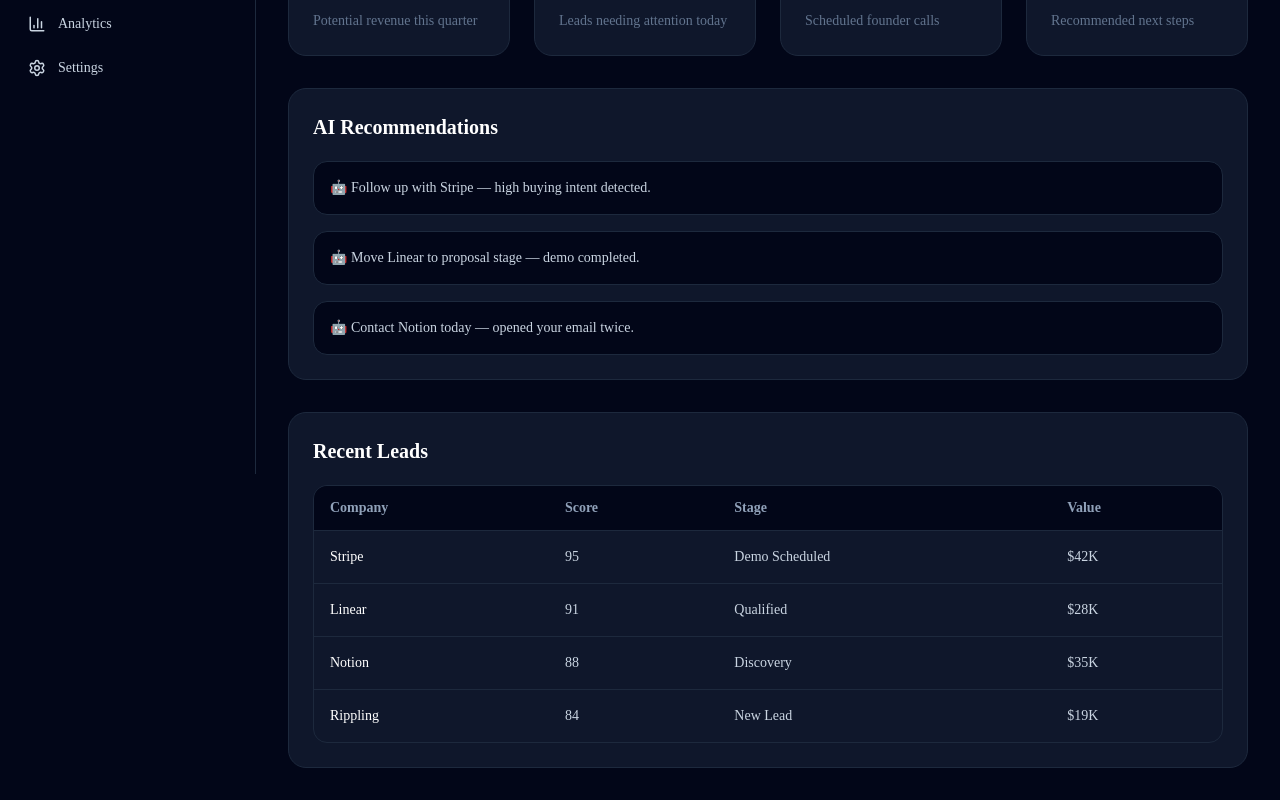
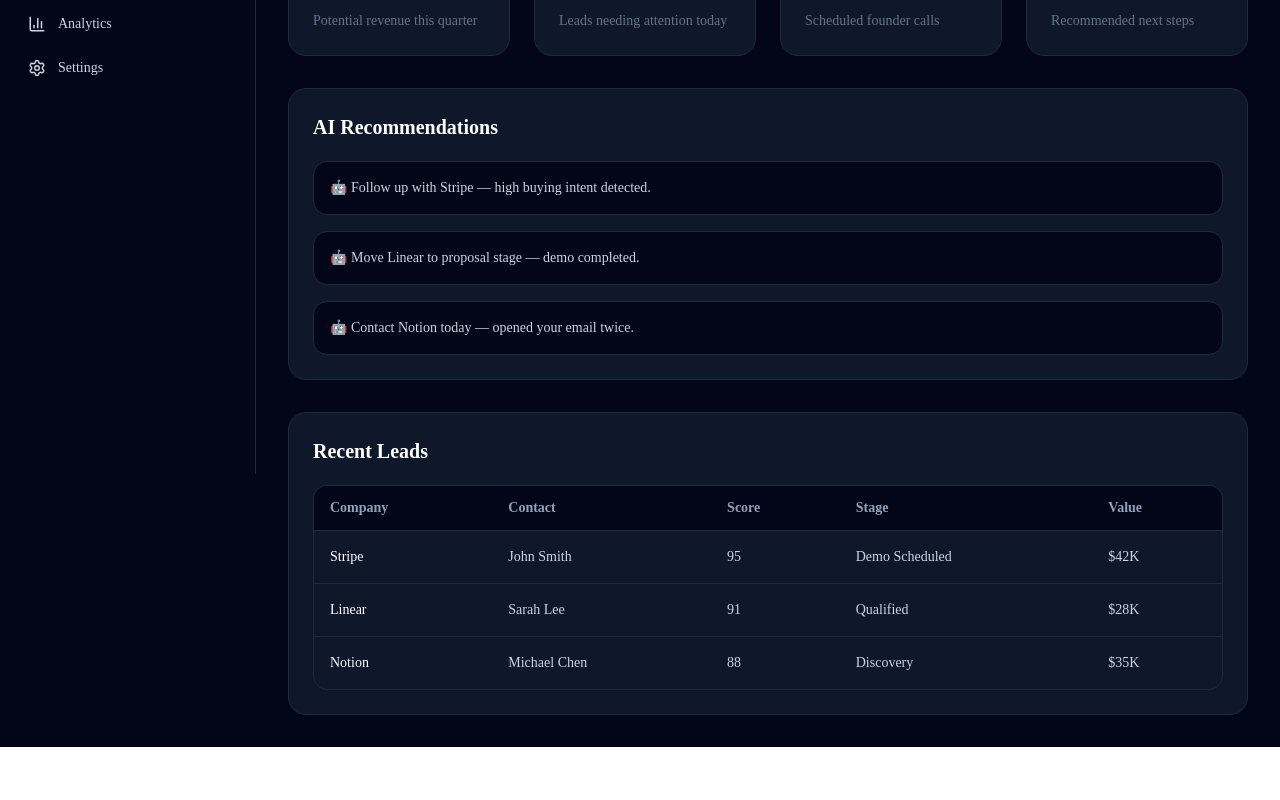
Before and after one commit to Asad97531/revenueos-ai, a Next.js app: page /dashboard in a window 1280 px wide. Shown: the part 326-1126 px from the top of the page. After the commit the page ends 1073 px from the top, so only its background shows below. Built offline with nearby package versions, Linux system fonts and the light colour scheme.

Commit message:
feat: add lead dialog and shared mock data

```diff
--- a/app/leads/page.tsx
+++ b/app/leads/page.tsx
@@ -1,9 +1,11 @@
+import { RecentLeadsTable } from "@/components/dashboard/RecentLeadsTable";
 import { DashboardLayout } from "@/components/layout/DashboardLayout";
-import { RecentLeadsTable } from "@/components/dashboard/RecentLeadsTable";
+import { AddLeadDialog } from "@/components/leads/AddLeadDialog";
 
 export default function LeadsPage() {
   return (
     <DashboardLayout>
+      <div className="flex items-start justify-between">
         <div>
           <p className="text-sm font-semibold uppercase tracking-widest text-cyan-400">
             CRM
@@ -16,6 +18,9 @@
           </p>
         </div>
 
+        <AddLeadDialog />
+      </div>
+
       <div className="mt-8">
         <RecentLeadsTable />
       </div>
--- a/components/dashboard/RecentLeadsTable.tsx
+++ b/components/dashboard/RecentLeadsTable.tsx
@@ -1,9 +1,4 @@
-const leads = [
-  { company: "Stripe", score: 95, stage: "Demo Scheduled", value: "$42K" },
-  { company: "Linear", score: 91, stage: "Qualified", value: "$28K" },
-  { company: "Notion", score: 88, stage: "Discovery", value: "$35K" },
-  { company: "Rippling", score: 84, stage: "New Lead", value: "$19K" },
-];
+import { leads } from "@/lib/mock-data";
 
 export function RecentLeadsTable() {
   return (
@@ -15,6 +10,7 @@
           <thead className="bg-slate-950 text-slate-400">
             <tr>
               <th className="px-4 py-3">Company</th>
+              <th className="px-4 py-3">Contact</th>
               <th className="px-4 py-3">Score</th>
               <th className="px-4 py-3">Stage</th>
               <th className="px-4 py-3">Value</th>
@@ -23,8 +19,14 @@
 
           <tbody>
             {leads.map((lead) => (
-              <tr key={lead.company} className="border-t border-slate-800 text-slate-300">
-                <td className="px-4 py-4 font-medium text-white">{lead.company}</td>
+              <tr
+                key={lead.id}
+                className="border-t border-slate-800 text-slate-300"
+              >
+                <td className="px-4 py-4 font-medium text-white">
+                  {lead.company}
+                </td>
+                <td className="px-4 py-4">{lead.contact}</td>
                 <td className="px-4 py-4">{lead.score}</td>
                 <td className="px-4 py-4">{lead.stage}</td>
                 <td className="px-4 py-4">{lead.value}</td>
--- /dev/null
+++ b/components/leads/AddLeadDialog.tsx
@@ -0,0 +1,40 @@
+"use client";
+
+import { Button } from "@/components/ui/button";
+import {
+  Dialog,
+  DialogContent,
+  DialogHeader,
+  DialogTitle,
+  DialogTrigger,
+} from "@/components/ui/dialog";
+
+export function AddLeadDialog() {
+  return (
+    <Dialog>
+      <DialogTrigger asChild>
+        <Button className="rounded-full bg-cyan-400 text-slate-950 hover:bg-cyan-300">
+          + New Lead
+        </Button>
+      </DialogTrigger>
+
+      <DialogContent className="border-slate-800 bg-slate-950 text-white">
+        <DialogHeader>
+          <DialogTitle>Add New Lead</DialogTitle>
+        </DialogHeader>
+
+        <div className="mt-4 grid gap-4">
+          <input className="rounded-xl border border-slate-800 bg-slate-900 p-3 text-sm text-white outline-none" placeholder="Company Name" />
+          <input className="rounded-xl border border-slate-800 bg-slate-900 p-3 text-sm text-white outline-none" placeholder="Website" />
+          <input className="rounded-xl border border-slate-800 bg-slate-900 p-3 text-sm text-white outline-none" placeholder="Contact Name" />
+          <input className="rounded-xl border border-slate-800 bg-slate-900 p-3 text-sm text-white outline-none" placeholder="Email" />
+          <input className="rounded-xl border border-slate-800 bg-slate-900 p-3 text-sm text-white outline-none" placeholder="Deal Value, e.g. $25K" />
+
+          <Button className="mt-2 rounded-full bg-cyan-400 text-slate-950 hover:bg-cyan-300">
+            Save Lead
+          </Button>
+        </div>
+      </DialogContent>
+    </Dialog>
+  );
+}
--- /dev/null
+++ b/components/ui/dialog.tsx
@@ -0,0 +1,168 @@
+"use client"
+
+import * as React from "react"
+import { Dialog as DialogPrimitive } from "radix-ui"
+
+import { cn } from "@/lib/utils"
+import { Button } from "@/components/ui/button"
+import { XIcon } from "lucide-react"
+
+function Dialog({
+  ...props
+}: React.ComponentProps<typeof DialogPrimitive.Root>) {
+  return <DialogPrimitive.Root data-slot="dialog" {...props} />
+}
+
+function DialogTrigger({
+  ...props
+}: React.ComponentProps<typeof DialogPrimitive.Trigger>) {
+  return <DialogPrimitive.Trigger data-slot="dialog-trigger" {...props} />
+}
+
+function DialogPortal({
+  ...props
+}: React.ComponentProps<typeof DialogPrimitive.Portal>) {
+  return <DialogPrimitive.Portal data-slot="dialog-portal" {...props} />
+}
+
+function DialogClose({
+  ...props
+}: React.ComponentProps<typeof DialogPrimitive.Close>) {
+  return <DialogPrimitive.Close data-slot="dialog-close" {...props} />
+}
+
+function DialogOverlay({
+  className,
+  ...props
+}: React.ComponentProps<typeof DialogPrimitive.Overlay>) {
+  return (
+    <DialogPrimitive.Overlay
+      data-slot="dialog-overlay"
+      className={cn(
+        "fixed inset-0 isolate z-50 bg-black/10 duration-100 supports-backdrop-filter:backdrop-blur-xs data-open:animate-in data-open:fade-in-0 data-closed:animate-out data-closed:fade-out-0",
+        className
+      )}
+      {...props}
+    />
+  )
+}
+
+function DialogContent({
+  className,
+  children,
+  showCloseButton = true,
+  ...props
+}: React.ComponentProps<typeof DialogPrimitive.Content> & {
+  showCloseButton?: boolean
+}) {
+  return (
+    <DialogPortal>
+      <DialogOverlay />
+      <DialogPrimitive.Content
+        data-slot="dialog-content"
+        className={cn(
+          "fixed top-1/2 left-1/2 z-50 grid w-full max-w-[calc(100%-2rem)] -translate-x-1/2 -translate-y-1/2 gap-4 rounded-xl bg-popover p-4 text-sm text-popover-foreground ring-1 ring-foreground/10 duration-100 outline-none sm:max-w-sm data-open:animate-in data-open:fade-in-0 data-open:zoom-in-95 data-closed:animate-out data-closed:fade-out-0 data-closed:zoom-out-95",
+          className
+        )}
+        {...props}
+      >
+        {children}
+        {showCloseButton && (
+          <DialogPrimitive.Close data-slot="dialog-close" asChild>
+            <Button
+              variant="ghost"
+              className="absolute top-2 right-2"
+              size="icon-sm"
+            >
+              <XIcon
+              />
+              <span className="sr-only">Close</span>
+            </Button>
+          </DialogPrimitive.Close>
+        )}
+      </DialogPrimitive.Content>
+    </DialogPortal>
+  )
+}
+
+function DialogHeader({ className, ...props }: React.ComponentProps<"div">) {
+  return (
+    <div
+      data-slot="dialog-header"
+      className={cn("flex flex-col gap-2", className)}
+      {...props}
+    />
+  )
+}
+
+function DialogFooter({
+  className,
+  showCloseButton = false,
+  children,
+  ...props
+}: React.ComponentProps<"div"> & {
+  showCloseButton?: boolean
+}) {
+  return (
+    <div
+      data-slot="dialog-footer"
+      className={cn(
+        "-mx-4 -mb-4 flex flex-col-reverse gap-2 rounded-b-xl border-t bg-muted/50 p-4 sm:flex-row sm:justify-end",
+        className
+      )}
+      {...props}
+    >
+      {children}
+      {showCloseButton && (
+        <DialogPrimitive.Close asChild>
+          <Button variant="outline">Close</Button>
+        </DialogPrimitive.Close>
+      )}
+    </div>
+  )
+}
+
+function DialogTitle({
+  className,
+  ...props
+}: React.ComponentProps<typeof DialogPrimitive.Title>) {
+  return (
+    <DialogPrimitive.Title
+      data-slot="dialog-title"
+      className={cn(
+        "font-heading text-base leading-none font-medium",
+        className
+      )}
+      {...props}
+    />
+  )
+}
+
+function DialogDescription({
+  className,
+  ...props
+}: React.ComponentProps<typeof DialogPrimitive.Description>) {
+  return (
+    <DialogPrimitive.Description
+      data-slot="dialog-description"
+      className={cn(
+        "text-sm text-muted-foreground *:[a]:underline *:[a]:underline-offset-3 *:[a]:hover:text-foreground",
+        className
+      )}
+      {...props}
+    />
+  )
+}
+
+export {
+  Dialog,
+  DialogClose,
+  DialogContent,
+  DialogDescription,
+  DialogFooter,
+  DialogHeader,
+  DialogOverlay,
+  DialogPortal,
+  DialogTitle,
+  DialogTrigger,
+}
--- /dev/null
+++ b/lib/mock-data.ts
@@ -0,0 +1,29 @@
+export const leads = [
+  {
+    id: 1,
+    company: "Stripe",
+    contact: "John Smith",
+    email: "john@stripe.com",
+    stage: "Demo Scheduled",
+    score: 95,
+    value: "$42K",
+  },
+  {
+    id: 2,
+    company: "Linear",
+    contact: "Sarah Lee",
+    email: "sarah@linear.app",
+    stage: "Qualified",
+    score: 91,
+    value: "$28K",
+  },
+  {
+    id: 3,
+    company: "Notion",
+    contact: "Michael Chen",
+    email: "michael@notion.so",
+    stage: "Discovery",
+    score: 88,
+    value: "$35K",
+  },
+];
```
Lines whose indentation alone changed are shown as unchanged.
